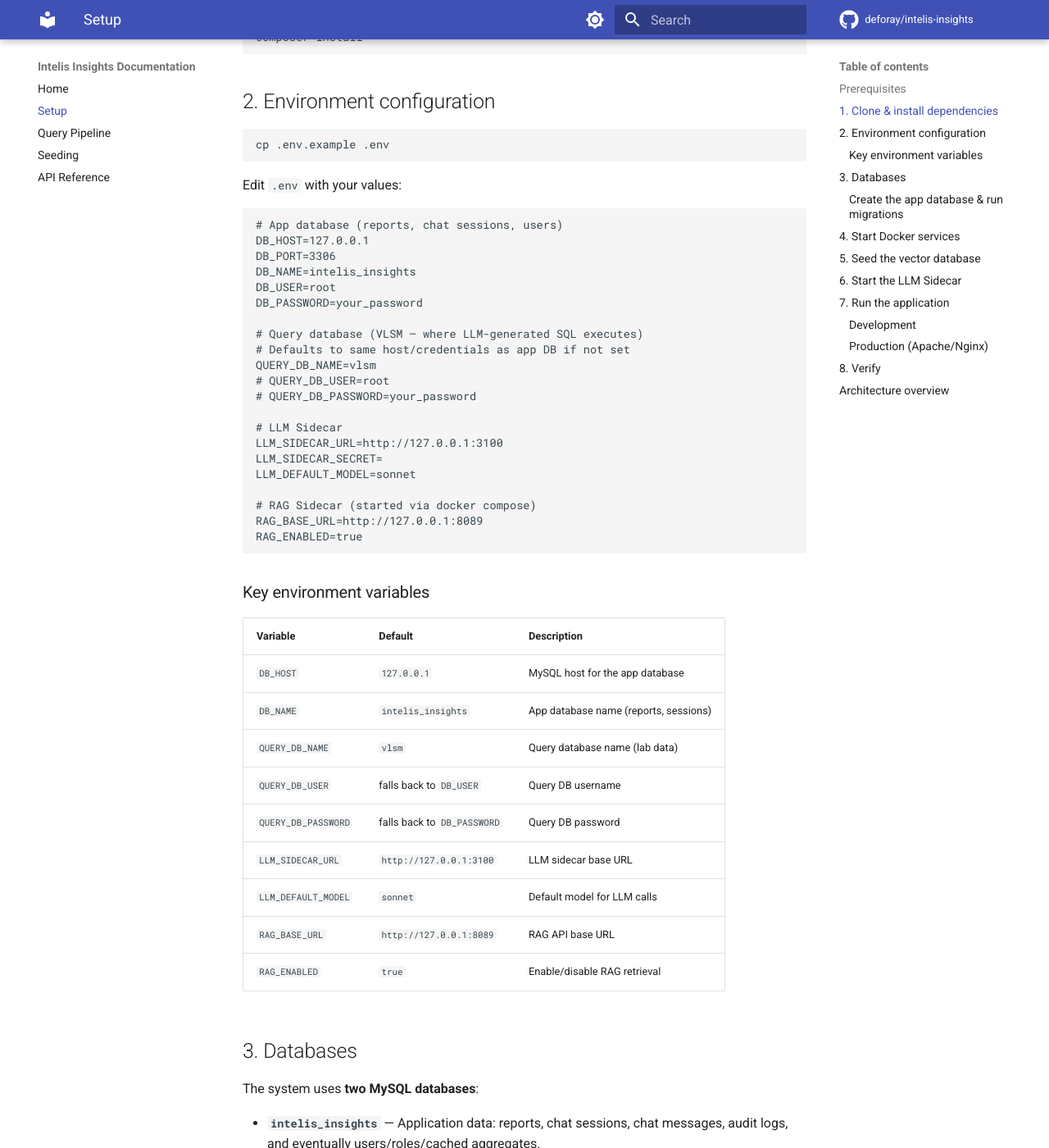
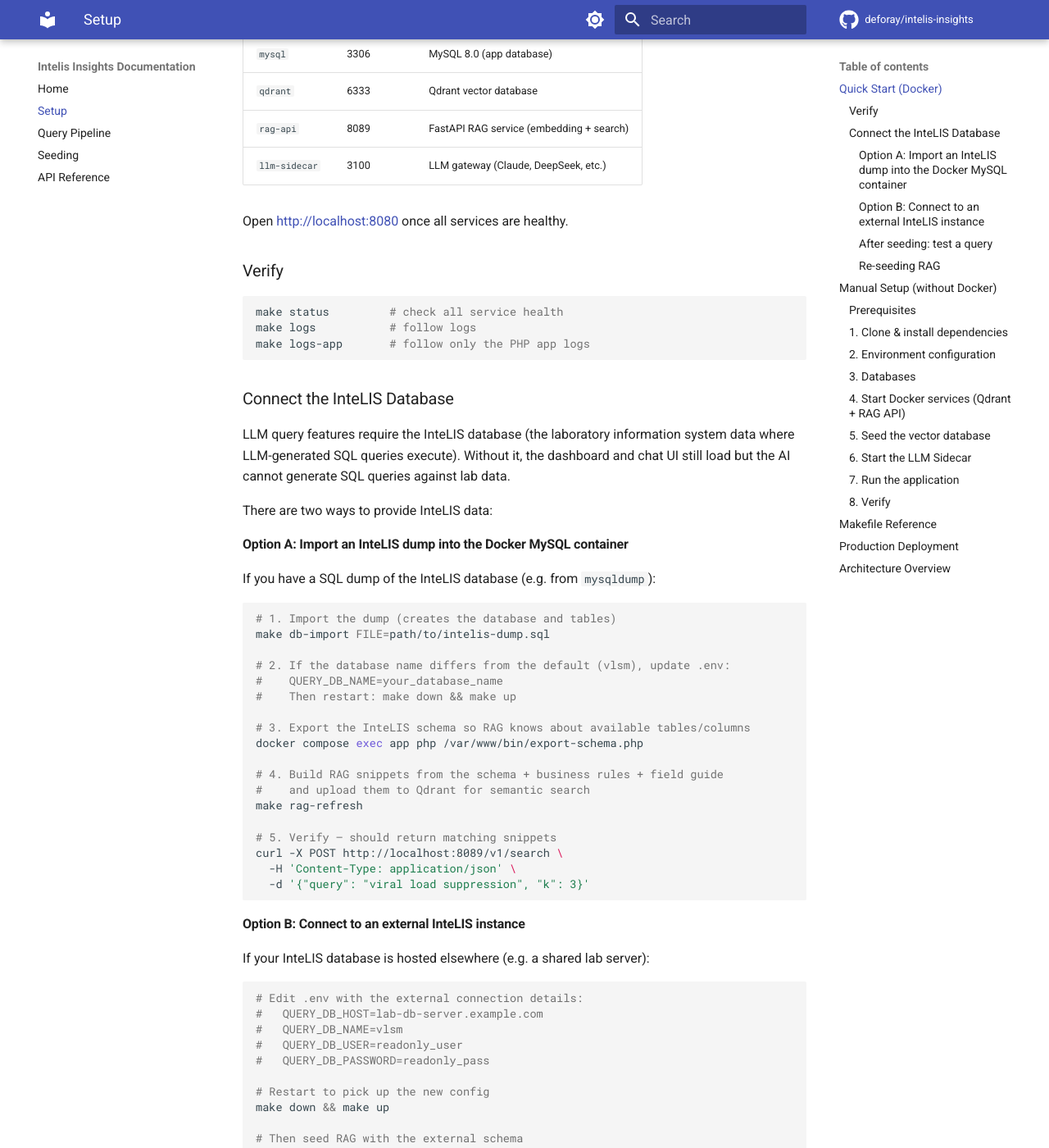
Before and after one commit to deforay/intelis-insights, an MkDocs documentation site: the page built from docs/setup.md, in a window 1280 px wide and 1400 px high, scrolled down 494 px. Shown: the whole window at 82% size. Built offline with MkDocs 1.6.1 and Material for MkDocs 9.7.7, drawn with Linux system fonts in a browser that asks for light colours; comment, search, counter and statistics services are not loaded; some of the changed text lies outside the part shown.

Commit message:
Dockerize full stack: single docker compose up starts everything
Add Docker Compose setup with all services (MySQL, Qdrant, RAG API,
LLM Sidecar, PHP app) plus init container for DB verification and
RAG seeding. Include Makefile for common operations, production
override, and QUERY_DB_HOST support for external InteLIS databases.

New files:
- Dockerfile (multi-stage PHP 8.4: dev + prod targets)
- docker-compose.yml (rewritten with 6 services)
- docker-compose.prod.yml (nginx+fpm, no debug, internal ports)
- Makefile (up, down, logs, db-import, rag-refresh, etc.)
- docker/ (nginx.conf, entrypoint.sh, rag-init.sh, 003-stored-proc.sh)
- llm-sidecar/ (git submodule + Dockerfile)
- .dockerignore

Modified:
- .env.example (LLM API keys, QUERY_DB_HOST, Docker defaults)
- config/db.php, src/Bootstrap/Database.php (QUERY_DB_HOST support)
- README.md, docs/setup.md (Docker quick start + InteLIS DB setup)
- composer.json (PHP 8.4)

````diff
--- a/composer.json
+++ b/composer.json
@@ -3,7 +3,7 @@
     "description": "Governed analytics platform for Intelis Laboratory Information System",
     "type": "project",
     "require": {
-        "php": "^8.2",
+        "php": "^8.4",
         "slim/slim": "^4.14",
         "slim/psr7": "^1.7",
         "guzzlehttp/guzzle": "^7.10",
--- a/docs/setup.md
+++ b/docs/setup.md
@@ -1,197 +1,272 @@
 # Setup Guide
 
-## Prerequisites
+## Quick Start (Docker)
 
-- PHP 8.2+ with `pdo_mysql`, `mbstring`, `json` extensions
-- Composer
-- MySQL / MariaDB
-- Docker & Docker Compose (for Qdrant + RAG API)
-- LLM Sidecar running at `http://127.0.0.1:3100`
-
-## 1. Clone & install dependencies
+The fastest way to get running. Requires only **Docker** and **Git**.
 
 ```bash
-git clone https://github.com/deforay/intelis-insights.git
+git clone --recurse-submodules https://github.com/deforay/intelis-insights.git
+cd intelis-insights
+cp .env.example .env
+# Edit .env — add at least one LLM API key (ANTHROPIC_API_KEY, etc.)
+make up
+```
+
+This starts all services:
+
+| Service | Port | Description |
+| --- | --- | --- |
+| `app` | 8080 | PHP application (Slim 4) |
+| `mysql` | 3306 | MySQL 8.0 (app database) |
+| `qdrant` | 6333 | Qdrant vector database |
+| `rag-api` | 8089 | FastAPI RAG service (embedding + search) |
+| `llm-sidecar` | 3100 | LLM gateway (Claude, DeepSeek, etc.) |
+
+Open <http://localhost:8080> once all services are healthy.
+
+### Verify
+
+```bash
+make status         # check all service health
+make logs           # follow logs
+make logs-app       # follow only the PHP app logs
+```
+
+### Connect the InteLIS Database
+
+LLM query features require the InteLIS database (the laboratory information system data where LLM-generated SQL queries execute). Without it, the dashboard and chat UI still load but the AI cannot generate SQL queries against lab data.
+
+There are two ways to provide InteLIS data:
+
+#### Option A: Import an InteLIS dump into the Docker MySQL container
+
+If you have a SQL dump of the InteLIS database (e.g. from `mysqldump`):
+
+```bash
+# 1. Import the dump (creates the database and tables)
+make db-import FILE=path/to/intelis-dump.sql
+
+# 2. If the database name differs from the default (vlsm), update .env:
+#    QUERY_DB_NAME=your_database_name
+#    Then restart: make down && make up
+
+# 3. Export the InteLIS schema so RAG knows about available tables/columns
+docker compose exec app php /var/www/bin/export-schema.php
+
+# 4. Build RAG snippets from the schema + business rules + field guide
+#    and upload them to Qdrant for semantic search
+make rag-refresh
+
+# 5. Verify — should return matching snippets
+curl -X POST http://localhost:8089/v1/search \
+  -H 'Content-Type: application/json' \
+  -d '{"query": "viral load suppression", "k": 3}'
+```
+
+#### Option B: Connect to an external InteLIS instance
+
+If your InteLIS database is hosted elsewhere (e.g. a shared lab server):
+
+```bash
+# Edit .env with the external connection details:
+#   QUERY_DB_HOST=lab-db-server.example.com
+#   QUERY_DB_NAME=vlsm
+#   QUERY_DB_USER=readonly_user
+#   QUERY_DB_PASSWORD=readonly_pass
+
+# Restart to pick up the new config
+make down && make up
+
+# Then seed RAG with the external schema
+docker compose exec app php /var/www/bin/export-schema.php
+make rag-refresh
+```
+
+#### After seeding: test a query
+
+```bash
+curl -X POST http://localhost:8080/api/v1/chat/ask \
+  -H 'Content-Type: application/json' \
+  -d '{"question": "How many viral load tests were done last month?"}'
+```
+
+#### Re-seeding RAG
+
+If the InteLIS schema changes (new tables, renamed columns), re-seed RAG:
+
+```bash
+make rag-refresh          # incremental update
+make rag-reset            # full reset + re-seed from scratch
+```
+
+---
+
+## Manual Setup (without Docker)
+
+If you prefer to run services natively.
+
+### Prerequisites
+
+- PHP 8.4+ with `pdo_mysql`, `mbstring` extensions
+- Composer
+- MySQL / MariaDB 8.0+
+- Docker & Docker Compose (for Qdrant + RAG API)
+- Node.js / Bun (for LLM Sidecar)
+
+### 1. Clone & install dependencies
+
+```bash
+git clone --recurse-submodules https://github.com/deforay/intelis-insights.git
 cd intelis-insights
 composer install
 ```
 
-## 2. Environment configuration
+### 2. Environment configuration
 
 ```bash
 cp .env.example .env
 ```
 
-Edit `.env` with your values:
-
-```dotenv
-# App database (reports, chat sessions, users)
-DB_HOST=127.0.0.1
-DB_PORT=3306
-DB_NAME=intelis_insights
-DB_USER=root
-DB_PASSWORD=your_password
-
-# Query database (VLSM — where LLM-generated SQL executes)
-# Defaults to same host/credentials as app DB if not set
-QUERY_DB_NAME=vlsm
-# QUERY_DB_USER=root
-# QUERY_DB_PASSWORD=your_password
-
-# LLM Sidecar
-LLM_SIDECAR_URL=http://127.0.0.1:3100
-LLM_SIDECAR_SECRET=
-LLM_DEFAULT_MODEL=sonnet
-
-# RAG Sidecar (started via docker compose)
-RAG_BASE_URL=http://127.0.0.1:8089
-RAG_ENABLED=true
-```
-
-### Key environment variables
+Edit `.env` with your values. Key variables:
 
 | Variable | Default | Description |
-|---|---|---|
+| --- | --- | --- |
 | `DB_HOST` | `127.0.0.1` | MySQL host for the app database |
 | `DB_NAME` | `intelis_insights` | App database name (reports, sessions) |
-| `QUERY_DB_NAME` | `vlsm` | Query database name (lab data) |
+| `DB_PASSWORD` | — | MySQL root password |
+| `QUERY_DB_NAME` | `vlsm` | InteLIS query database name (lab data) |
+| `QUERY_DB_HOST` | falls back to `DB_HOST` | Query DB host (for external InteLIS) |
 | `QUERY_DB_USER` | falls back to `DB_USER` | Query DB username |
 | `QUERY_DB_PASSWORD` | falls back to `DB_PASSWORD` | Query DB password |
 | `LLM_SIDECAR_URL` | `http://127.0.0.1:3100` | LLM sidecar base URL |
 | `LLM_DEFAULT_MODEL` | `sonnet` | Default model for LLM calls |
 | `RAG_BASE_URL` | `http://127.0.0.1:8089` | RAG API base URL |
 | `RAG_ENABLED` | `true` | Enable/disable RAG retrieval |
+| `ANTHROPIC_API_KEY` | — | Anthropic API key (at least one LLM key required) |
 
-## 3. Databases
+### 3. Databases
 
 The system uses **two MySQL databases**:
 
-- **`intelis_insights`** — Application data: reports, chat sessions, chat messages, audit logs, and eventually users/roles/cached aggregates.
-- **`vlsm`** — Laboratory data (Viral Load, EID, COVID, TB, etc.). This is the database that LLM-generated SQL queries run against. This database is read-only from the application's perspective.
-
-### Create the app database & run migrations
+- **`intelis_insights`** — Application data: reports, chat sessions, chat messages, audit logs, VL aggregate tables.
+- **InteLIS database** (default name: `vlsm`) — Laboratory data (Viral Load, EID, COVID, TB, etc.). This is the database that LLM-generated SQL queries run against. Read-only from the application's perspective.
 
 ```bash
 mysql -u root -p -e "CREATE DATABASE IF NOT EXISTS intelis_insights CHARACTER SET utf8mb4 COLLATE utf8mb4_unicode_ci;"
-
-# Run Phinx migrations
-vendor/bin/phinx migrate
+mysql -u root -p intelis_insights < database/001_create_schema.sql
+mysql -u root -p intelis_insights < database/002_create_vl_aggregate_tables.sql
+mysql -u root -p intelis_insights < database/003_refresh_vl_aggregates.sql
+mysql -u root -p intelis_insights < database/004_system_tables.sql
+mysql -u root -p intelis_insights < database/seed.sql
 ```
 
-The `vlsm` database should already exist (it's your LIMS database).
+The InteLIS database should already exist (it's your LIMS database).
 
-## 4. Start Docker services
-
-Qdrant (vector DB) and the RAG API run via Docker Compose:
+### 4. Start Docker services (Qdrant + RAG API)
 
 ```bash
-docker compose up -d
+docker compose up -d qdrant rag-api
 ```
 
-This starts:
-
-| Service | Port | Description |
-|---|---|---|
-| `qdrant` | 6333 | Qdrant vector database |
-| `rag-api` | 8089 | FastAPI RAG service (embedding + search) |
-
-Verify they're running:
+Verify:
 
 ```bash
-# Qdrant health
 curl http://127.0.0.1:6333/healthz
-
-# RAG API health
-curl -X POST http://127.0.0.1:8089/v1/search \
-  -H 'Content-Type: application/json' \
-  -d '{"query": "test", "k": 1}'
+curl http://127.0.0.1:8089/health
 ```
 
-## 5. Seed the vector database
+### 5. Seed the vector database
 
-The RAG system needs to be populated with schema metadata, business rules, and field guide snippets. See the [Seeding Guide](seeding.md) for detailed instructions.
-
-Quick version:
+See the [Seeding Guide](seeding.md) for details.
 
 ```bash
-# Export schema from vlsm → var/schema.json
-php bin/export-schema.php
-
-# Build RAG snippets → corpus/snippets.jsonl
-php bin/build-rag-snippets.php
-
-# Upload to Qdrant via RAG API
-php bin/rag-upsert.php corpus/snippets.jsonl
-
-# Or do all three in one shot:
 bash bin/rag-refresh.sh
 ```
 
-## 6. Start the LLM Sidecar
-
-The LLM sidecar must be running for the system to work. It's a separate project:
+### 6. Start the LLM Sidecar
 
 ```bash
-cd ~/www/llm-sidecar
-# Follow its own setup instructions
+cd llm-sidecar
+bun install
+bun run start
+# → http://localhost:3100
 ```
 
-The sidecar provides:
-- `POST /v1/chat` — free-form text completion
-- `POST /v1/structured` — JSON schema-validated output
-- `POST /v1/embeddings` — text embeddings
+Or see the [LLM Sidecar README](https://github.com/deforay/llm-sidecar) for full configuration.
 
-## 7. Run the application
-
-### Development
+### 7. Run the application
 
 ```bash
-# PHP built-in server
 composer start
 # → http://localhost:8080
 ```
 
-### Production (Apache/Nginx)
-
-Point your web server's document root to the `public/` directory. Ensure all requests are routed to `public/index.php` (standard Slim 4 setup).
-
-Apache `.htaccess` example (already in `public/`):
-
-```apache
-RewriteEngine On
-RewriteCond %{REQUEST_FILENAME} !-f
-RewriteCond %{REQUEST_FILENAME} !-d
-RewriteRule ^ index.php [QSA,L]
-```
-
-## 8. Verify
+### 8. Verify
 
 ```bash
-# Health check
 curl http://localhost:8080/health
-
-# Database connectivity
 curl http://localhost:8080/status
 
-# Ask a question
 curl -X POST http://localhost:8080/api/v1/chat/ask \
   -H 'Content-Type: application/json' \
   -d '{"question": "How many viral load tests were done last month?"}'
 ```
 
-## Architecture overview
+---
+
+## Makefile Reference
+
+Run `make help` to see all available targets:
+
+| Target | Description |
+| --- | --- |
+| `make up` | Start all services |
+| `make down` | Stop all services |
+| `make build` | Rebuild all images (no cache) |
+| `make rebuild` | Rebuild and restart |
+| `make prod` | Start in production mode (nginx + php-fpm) |
+| `make logs` | Follow logs for all services |
+| `make logs-<service>` | Follow logs for a specific service |
+| `make status` | Show service status and health |
+| `make shell` | Open a shell in the PHP app container |
+| `make db-shell` | Open a MySQL shell |
+| `make db-import FILE=...` | Import a SQL file into MySQL |
+| `make rag-refresh` | Rebuild and re-seed RAG index |
+| `make rag-reset` | Reset RAG collection and re-seed |
+| `make clean` | Remove containers, volumes, and images |
+| `make clean-data` | Remove all persistent data |
+
+## Production Deployment
+
+For production, use the override file which switches to nginx + php-fpm, disables debug mode, and hides internal service ports:
+
+```bash
+make prod
+# — or —
+docker compose -f docker-compose.yml -f docker-compose.prod.yml up -d
+```
+
+Ensure you set in `.env`:
+
+- At least one `*_API_KEY` for LLM providers
+- `ALLOW_INSECURE_NO_AUTH=false`
+- `LLM_SIDECAR_SECRET=<a-strong-secret>`
+- `APP_DEBUG=false`
+- `DB_PASSWORD=<a-strong-password>`
+
+## Architecture Overview
 
 ```
-┌──────────────┐     ┌────────────────┐     ┌──────────────┐
-│   Dashboard  │────▶│  Slim PHP API  │────▶│  MySQL vlsm  │
-│   (Frontend) │     │  (port 8080)   │     │  (lab data)  │
-└──────────────┘     └───────┬────────┘     └──────────────┘
+┌──────────────┐     ┌────────────────┐     ┌────────────────┐
+│   Dashboard  │────▶│  Slim PHP API  │────▶│ MySQL InteLIS  │
+│   (Frontend) │     │  (port 8080)   │     │  (lab data)    │
+└──────────────┘     └───────┬────────┘     └────────────────┘
                              │
                     ┌────────┼────────┐
                     ▼        ▼        ▼
               ┌──────────┐ ┌─────┐ ┌──────────────┐
               │LLM Sidecar│ │ RAG │ │MySQL intelis │
-              │ (port 3100)│ │API  │ │  _insights   │
+              │(port 3100)│ │ API │ │  _insights   │
               └──────────┘ │:8089│ │ (app data)   │
                            └──┬──┘ └──────────────┘
                               │
````
Also changed, not shown: README.md (+42 -43 lines), docker-compose.prod.yml (added, +32 -0 lines), docker-compose.yml (+165 -3 lines), .gitmodules (added), 12 other files.
